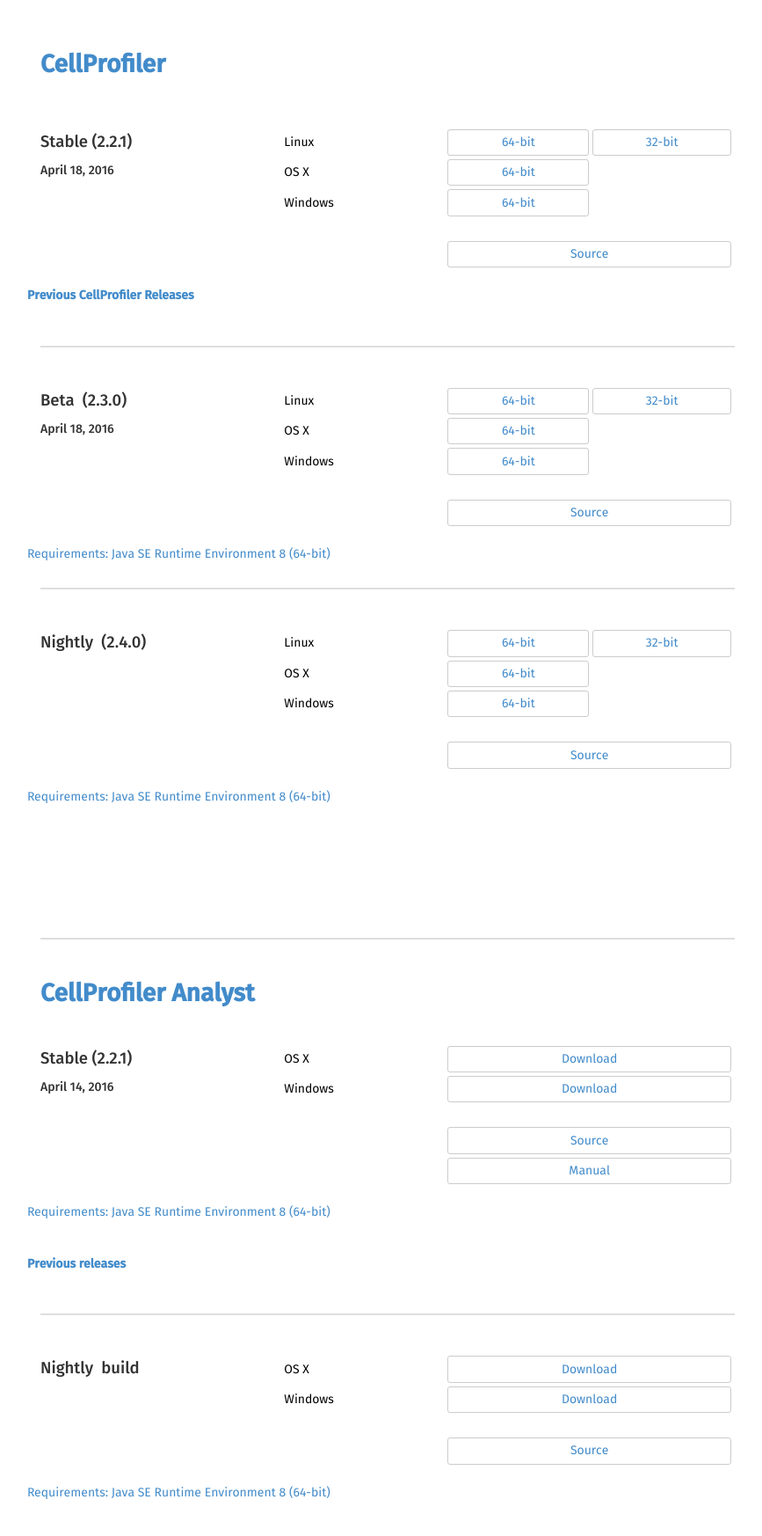
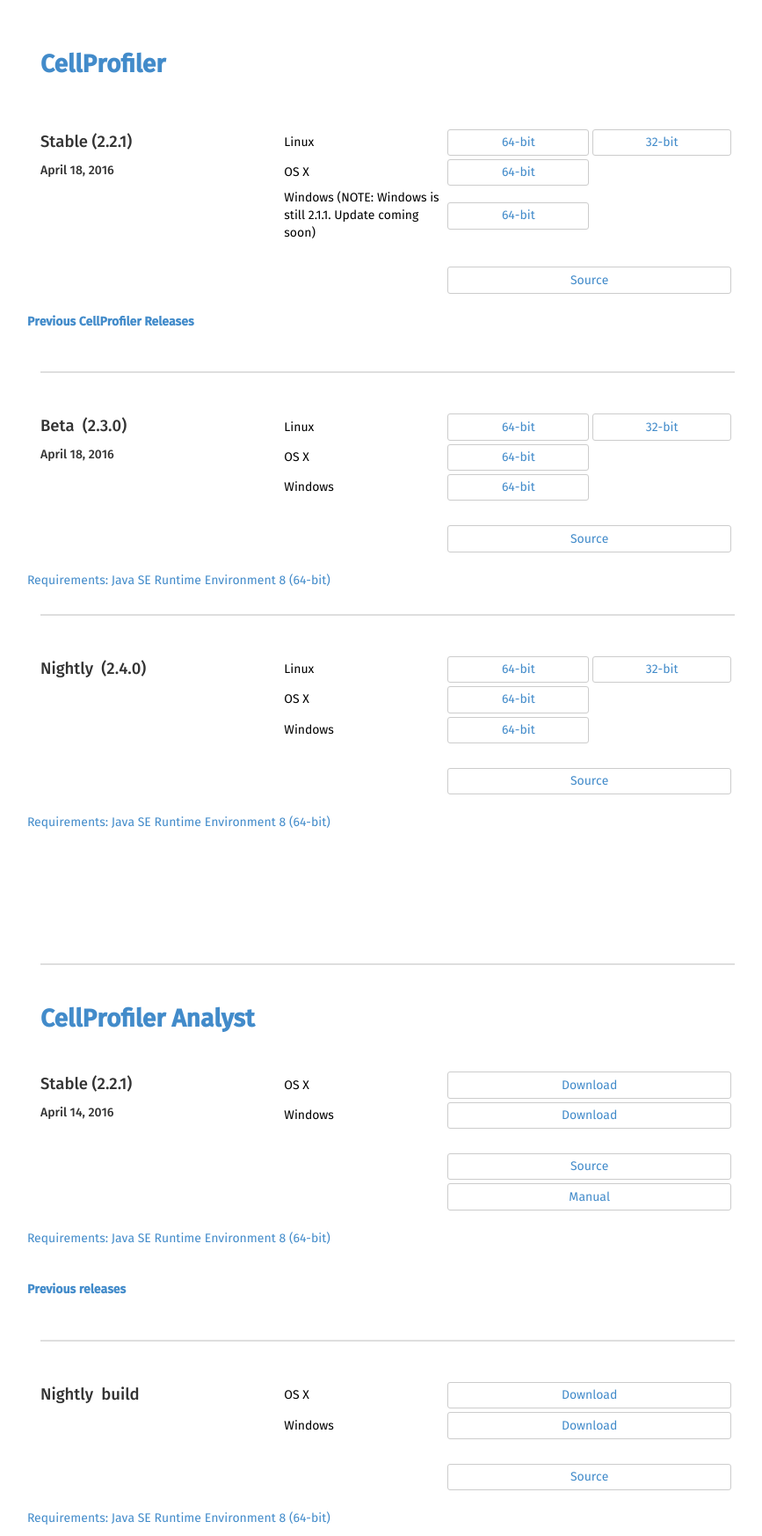
Before and after one commit to CellProfiler/cellprofiler.github.com-backup, a Jekyll site: the page built from releases/index.html, in a window 1280 px wide. Shown: the whole page at 88% size, without its empty margins (199-1066 px from the left). Built offline with Jekyll 4.4.1, drawn with Linux system fonts in a browser that asks for light colours; before the commit the page ends 1717 px from its top, so only the background shows below that.

Commit message:
note on Win; still 2.1.1

```diff
--- a/releases/index.html
+++ b/releases/index.html
@@ -31,7 +31,7 @@
         </tr>
 
         <tr>
-          <td class="inst-type">Windows</td>
+          <td class="inst-type">Windows (NOTE: Windows is still 2.1.1.  Update coming soon)</td>
 
           <td><a href="http://d1zymp9ayga15t.cloudfront.net/releases/2.1.1/CellProfiler_2.1.1_win64_r20140723174500.exe"><div class="inst-button">64-bit</div></a></td>
 
```
